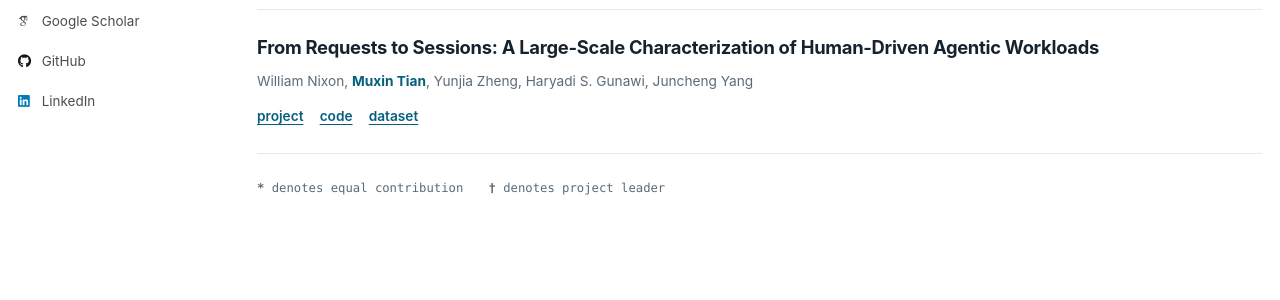
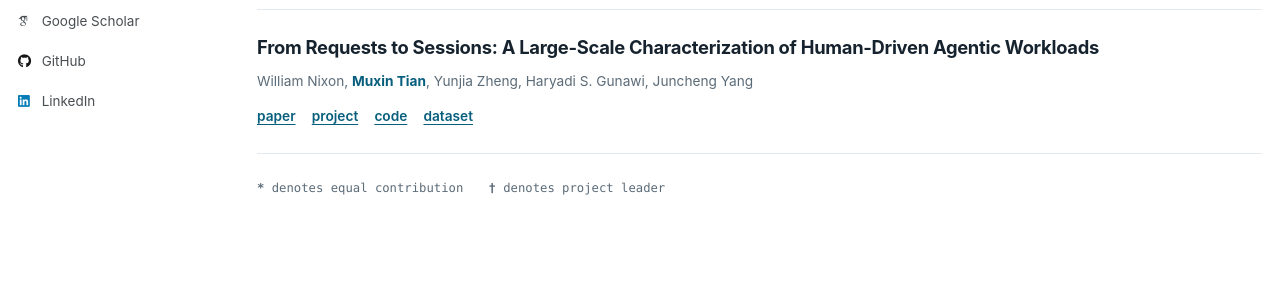
Before and after one commit to realtmxi/realtmxi.github.io, a Jekyll site: the page built from _pages/publications.html, in a window 1280 px wide and 900 px high, scrolled down 993 px. Shown: the part 313-613 px from the top of the window. Built offline with Jekyll 4.4.1, drawn with Linux system fonts in a browser that asks for light colours; some web fonts are replaced.

Commit message:
Add paper PDF for agentic workloads preprint

```diff
--- a/_pages/publications.html
+++ b/_pages/publications.html
@@ -318,7 +318,7 @@
     William Nixon, <span class="me">Muxin Tian</span>, Yunjia Zheng, Haryadi S. Gunawi, Juncheng Yang
   </div>
   <div class="pub-links">
-    <a href="https://agent-traces.freeinference.org/" class="pub-link" target="_blank" rel="noopener noreferrer">project</a><span class="sep">|</span><a href="https://github.com/HarvardMadSys/freeinference_agentic_trace" class="pub-link" target="_blank" rel="noopener noreferrer">code</a><span class="sep">|</span><a href="https://huggingface.co/datasets/harvardMadsys/freeinference_agentic_trace" class="pub-link" target="_blank" rel="noopener noreferrer">dataset</a>
+    <a href="{{ '/files/2027-nsdi-freeinference-workload.pdf' | relative_url }}" class="pub-link" target="_blank" rel="noopener noreferrer">paper</a><span class="sep">|</span><a href="https://agent-traces.freeinference.org/" class="pub-link" target="_blank" rel="noopener noreferrer">project</a><span class="sep">|</span><a href="https://github.com/HarvardMadSys/freeinference_agentic_trace" class="pub-link" target="_blank" rel="noopener noreferrer">code</a><span class="sep">|</span><a href="https://huggingface.co/datasets/harvardMadsys/freeinference_agentic_trace" class="pub-link" target="_blank" rel="noopener noreferrer">dataset</a>
   </div>
 </div>
 
```
Also changed, not shown: 1 other file.
